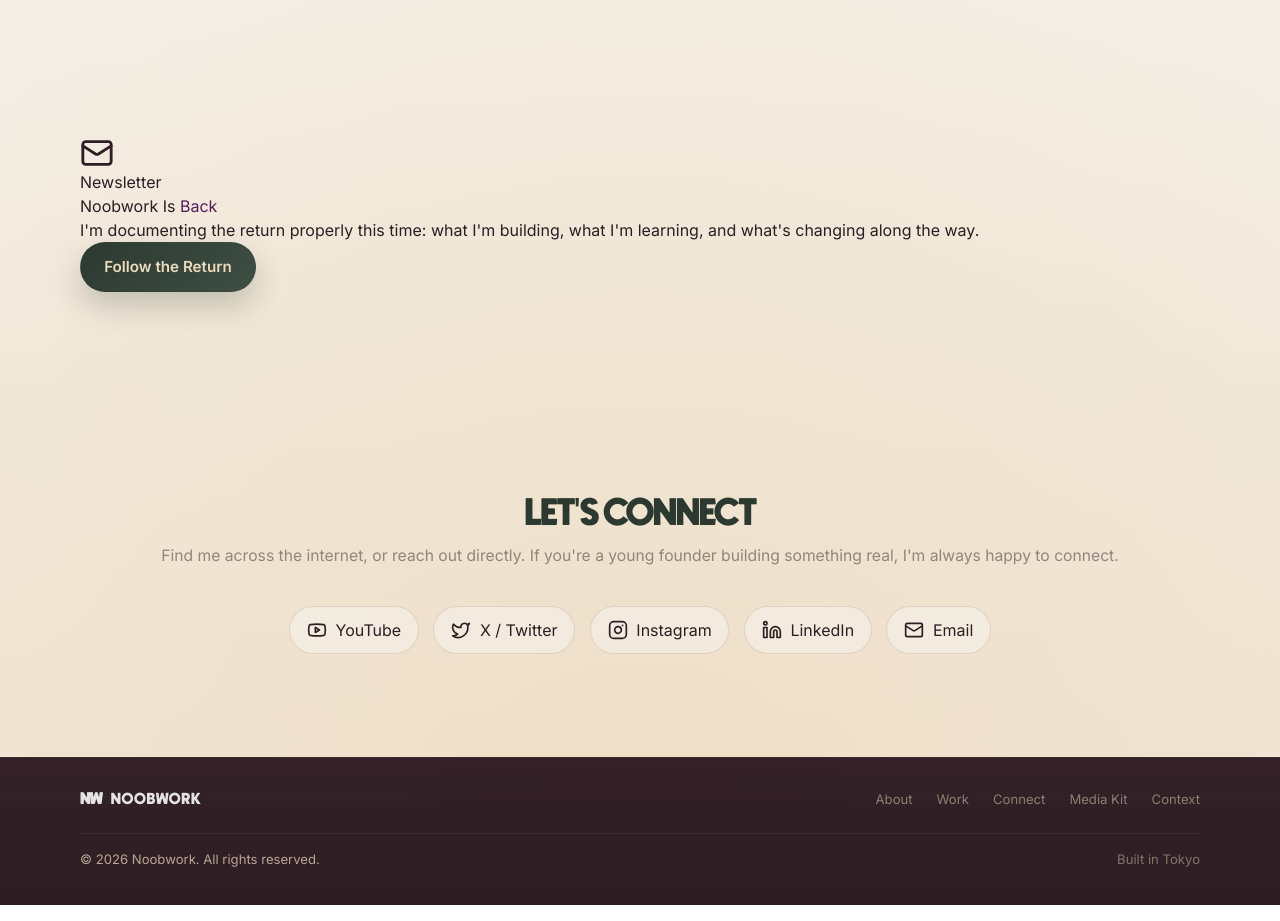
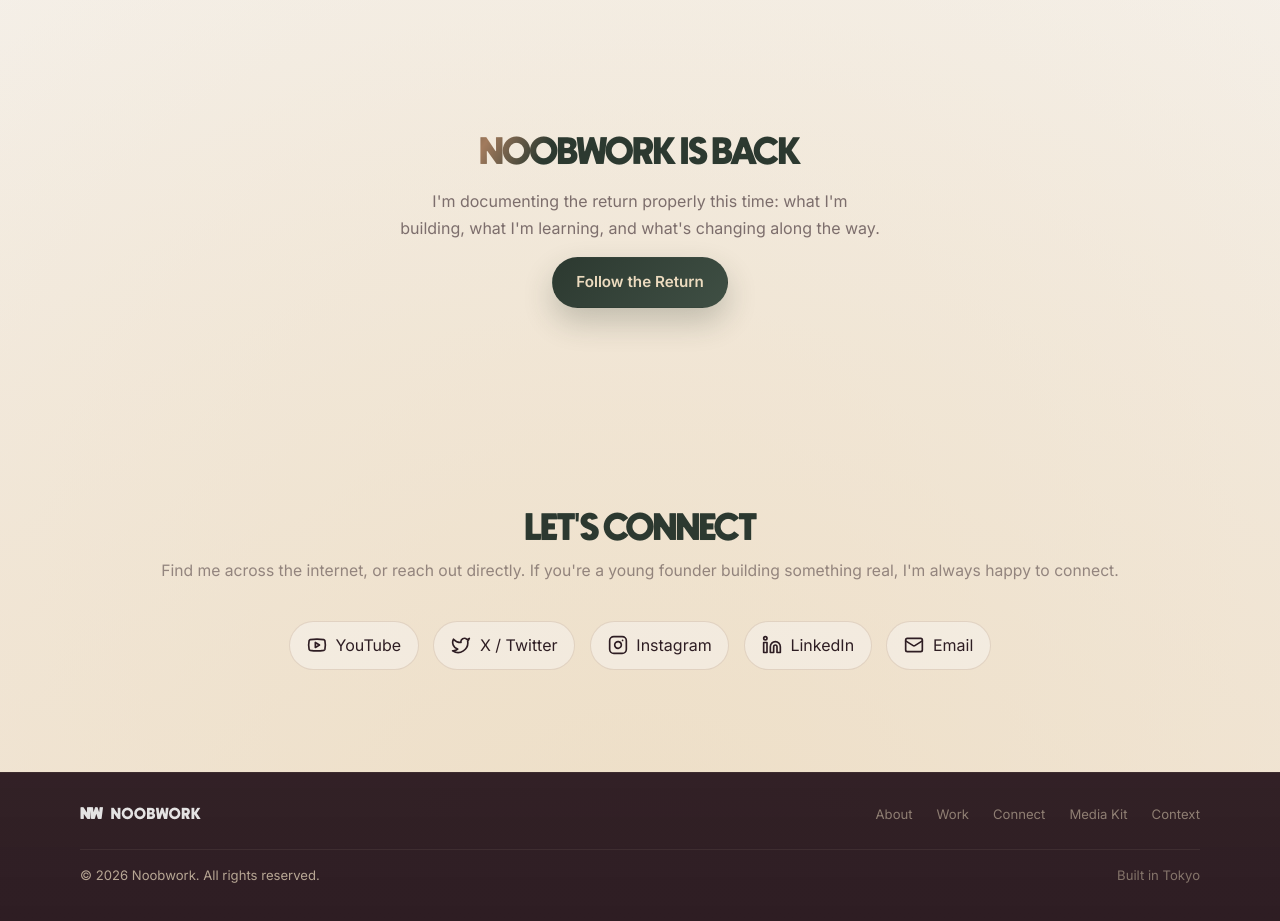
Before and after one commit to nubtwerk/noobwork-site, a Next.js app: page / in a window 1280 px wide. Shown: the part 4320-5241 px from the top of the page. Built offline with nearby package versions, Linux system fonts and the light colour scheme.

Commit message:
style: simplify newsletter to editorial layout, add hero blur placeholder
Replace newsletter band layout with centered editorial block.
Remove dead .newsletter-band* CSS classes. Add blur placeholder
to hero image for smoother loading. Widen AnimatedSection
viewport trigger margin.

```diff
--- a/src/components/sections/Newsletter.tsx
+++ b/src/components/sections/Newsletter.tsx
@@ -1,24 +1,17 @@
-import { Mail } from "lucide-react";
 import AnimatedSection from "@/components/ui/AnimatedSection";
 
 export default function Newsletter() {
   return (
-    <section className="site-section site-section--surface">
+    <section className="site-section">
       <div className="shell-inner">
         <AnimatedSection>
-          <div className="newsletter-band">
-            <div className="newsletter-band__copy">
-              <Mail className="newsletter-icon" size={34} aria-hidden="true" />
-              <div className="newsletter-band__text">
-                <p className="newsletter-kicker">Newsletter</p>
-                <h2 className="newsletter-title">
-                  Noobwork Is <span className="section-heading__highlight">Back</span>
-                </h2>
-                <p className="newsletter-copy">
-                  I&apos;m documenting the return properly this time: what I&apos;m building, what I&apos;m learning, and what&apos;s changing along the way.
-                </p>
-              </div>
-            </div>
+          <div className="newsletter-editorial">
+            <h2 className="newsletter-editorial__title" data-shimmer>
+              Noobwork Is Back
+            </h2>
+            <p className="newsletter-editorial__copy">
+              I&apos;m documenting the return properly this time: what I&apos;m building, what I&apos;m learning, and what&apos;s changing along the way.
+            </p>
             <a
               href="https://beacons.ai/noobwork"
               target="_blank"
--- a/src/components/ui/AnimatedSection.tsx
+++ b/src/components/ui/AnimatedSection.tsx
@@ -28,7 +28,7 @@ export default function AnimatedSection({ children, delay = 0, className }: Anim
     <motion.div
       initial={{ opacity: 0, y: 20 }}
       whileInView={{ opacity: 1, y: 0 }}
-      viewport={{ once: true, margin: "100px" }}
+      viewport={{ once: true, margin: "200px 0px 200px 0px" }}
       transition={{ duration: 0.5, delay, ease: "easeOut" }}
       className={className}
     >
```
Also changed, not shown: src/components/sections/Hero.tsx (+2 -0 lines).
